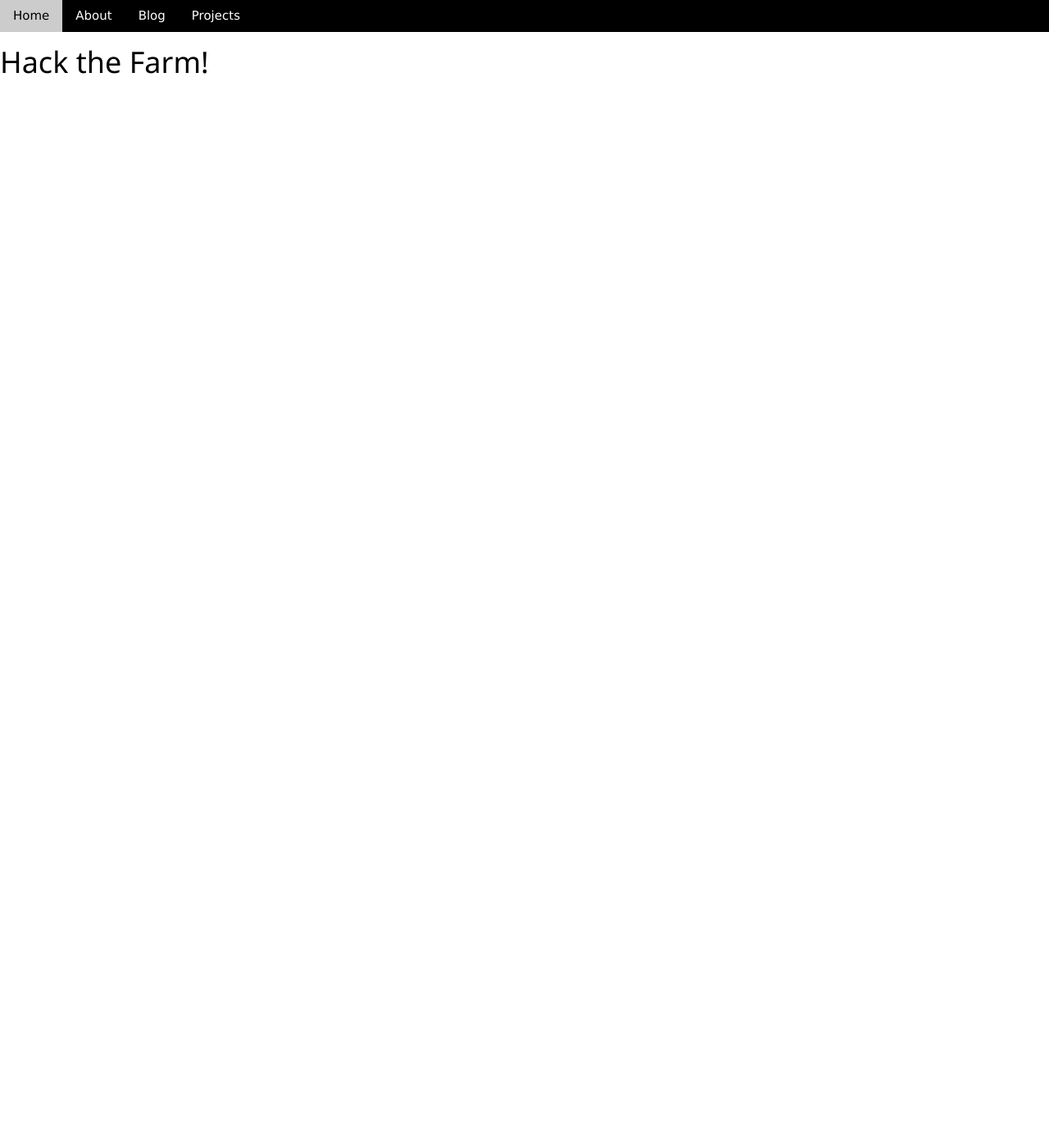
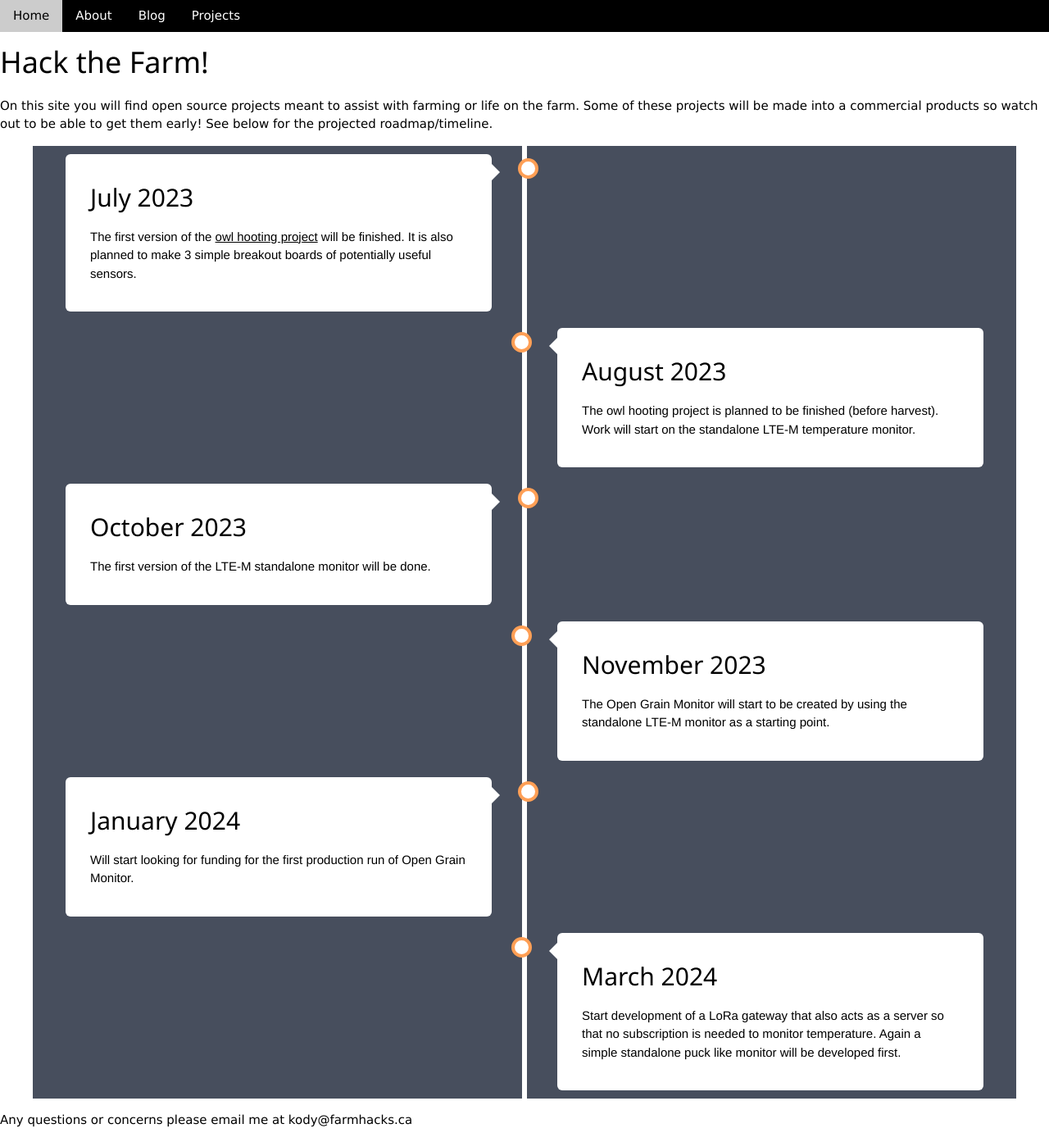
Before and after one commit to PhysicsUofRAUI/farmhacks, a Jekyll site: the page built from index.html, in a window 1280 px wide. Shown: the whole page at 82% size. Built offline with Jekyll 4.4.1, drawn with Linux system fonts in a browser that asks for light colours; before the commit the page ends 900 px from its top, so only the background shows below that.

Commit message:
delete about page. add development timeline

```diff
--- a/_layouts/default.html
+++ b/_layouts/default.html
@@ -3,6 +3,138 @@
   <head>
     <meta charset="utf-8">
     <title>{{ page.title }}</title>
+    <style>
+* {
+  box-sizing: border-box;
+}
+
+/* The actual timeline (the vertical ruler) */
+.timeline {
+  position: relative;
+  max-width: 1200px;
+  margin: 0 auto;
+  background-color: #474e5d;
+  font-family: Helvetica, sans-serif;
+}
+
+/* The actual timeline (the vertical ruler) */
+.timeline::after {
+  content: '';
+  position: absolute;
+  width: 6px;
+  background-color: white;
+  top: 0;
+  bottom: 0;
+  left: 50%;
+  margin-left: -3px;
+}
+
+/* Container around content */
+.container {
+  padding: 10px 40px;
+  position: relative;
+  background-color: inherit;
+  width: 50%;
+}
+
+/* The circles on the timeline */
+.container::after {
+  content: '';
+  position: absolute;
+  width: 25px;
+  height: 25px;
+  right: -17px;
+  background-color: white;
+  border: 4px solid #FF9F55;
+  top: 15px;
+  border-radius: 50%;
+  z-index: 1;
+}
+
+/* Place the container to the left */
+.left {
+  left: 0;
+}
+
+/* Place the container to the right */
+.right {
+  left: 50%;
+}
+
+/* Add arrows to the left container (pointing right) */
+.left::before {
+  content: " ";
+  height: 0;
+  position: absolute;
+  top: 22px;
+  width: 0;
+  z-index: 1;
+  right: 30px;
+  border: medium solid white;
+  border-width: 10px 0 10px 10px;
+  border-color: transparent transparent transparent white;
+}
+
+/* Add arrows to the right container (pointing left) */
+.right::before {
+  content: " ";
+  height: 0;
+  position: absolute;
+  top: 22px;
+  width: 0;
+  z-index: 1;
+  left: 30px;
+  border: medium solid white;
+  border-width: 10px 10px 10px 0;
+  border-color: transparent white transparent transparent;
+}
+
+/* Fix the circle for containers on the right side */
+.right::after {
+  left: -16px;
+}
+
+/* The actual content */
+.content {
+  padding: 20px 30px;
+  background-color: white;
+  position: relative;
+  border-radius: 6px;
+}
+
+/* Media queries - Responsive timeline on screens less than 600px wide */
+@media screen and (max-width: 600px) {
+  /* Place the timelime to the left */
+  .timeline::after {
+  left: 31px;
+  }
+
+  /* Full-width containers */
+  .container {
+  width: 100%;
+  padding-left: 70px;
+  padding-right: 25px;
+  }
+
+  /* Make sure that all arrows are pointing leftwards */
+  .container::before {
+  left: 60px;
+  border: medium solid white;
+  border-width: 10px 10px 10px 0;
+  border-color: transparent white transparent transparent;
+  }
+
+  /* Make sure all circles are at the same spot */
+  .left::after, .right::after {
+  left: 15px;
+  }
+
+  /* Make all right containers behave like the left ones */
+  .right {
+  left: 0%;
+  }
+}
+</style>
     <link rel="stylesheet" href="https://www.w3schools.com/w3css/4/w3.css">
   </head>
   <body>
--- a/index.html
+++ b/index.html
@@ -2,4 +2,53 @@
 layout: default
 title: Home
 ---
-<h1>{{ "Hack the Farm!" }}</h1>
+<h1>Hack the Farm!</h1>
+
+<p>
+On this site you will find open source projects meant to assist with farming or life on the farm. Some of these projects will be made into a commercial products so watch out to be able to get them early!
+
+See below for the projected roadmap/timeline.
+</p>
+
+<div class="timeline">
+  <div class="container left">
+    <div class="content">
+      <h2>July 2023</h2>
+      <p>The first version of the <a href="https://farmhacks.ca/projects/hooter.html">owl hooting project</a> will be finished. It is also planned to make 3 simple breakout boards of potentially useful sensors.</p>
+    </div>
+  </div>
+  <div class="container right">
+    <div class="content">
+      <h2>August 2023</h2>
+      <p>The owl hooting project is planned to be finished (before harvest). Work will start on the standalone LTE-M temperature monitor.</p>
+    </div>
+  </div>
+  <div class="container left">
+    <div class="content">
+      <h2>October 2023</h2>
+      <p>The first version of the LTE-M standalone monitor will be done.</p>
+    </div>
+  </div>
+  <div class="container right">
+    <div class="content">
+      <h2>November 2023</h2>
+      <p>The Open Grain Monitor will start to be created by using the standalone LTE-M monitor as a starting point.</p>
+    </div>
+  </div>
+  <div class="container left">
+    <div class="content">
+      <h2>January 2024</h2>
+      <p>Will start looking for funding for the first production run of Open Grain Monitor.</p>
+    </div>
+  </div>
+  <div class="container right">
+    <div class="content">
+      <h2>March 2024</h2>
+      <p>Start development of a LoRa gateway that also acts as a server so that no subscription is needed to monitor temperature. Again a simple standalone puck like monitor will be developed first.</p>
+    </div>
+  </div>
+</div>
+
+<p>
+  Any questions or concerns please email me at kody@farmhacks.ca
+</p>
```
Also changed, not shown: about.md (deleted, +0 -7 lines), 1 other file.
